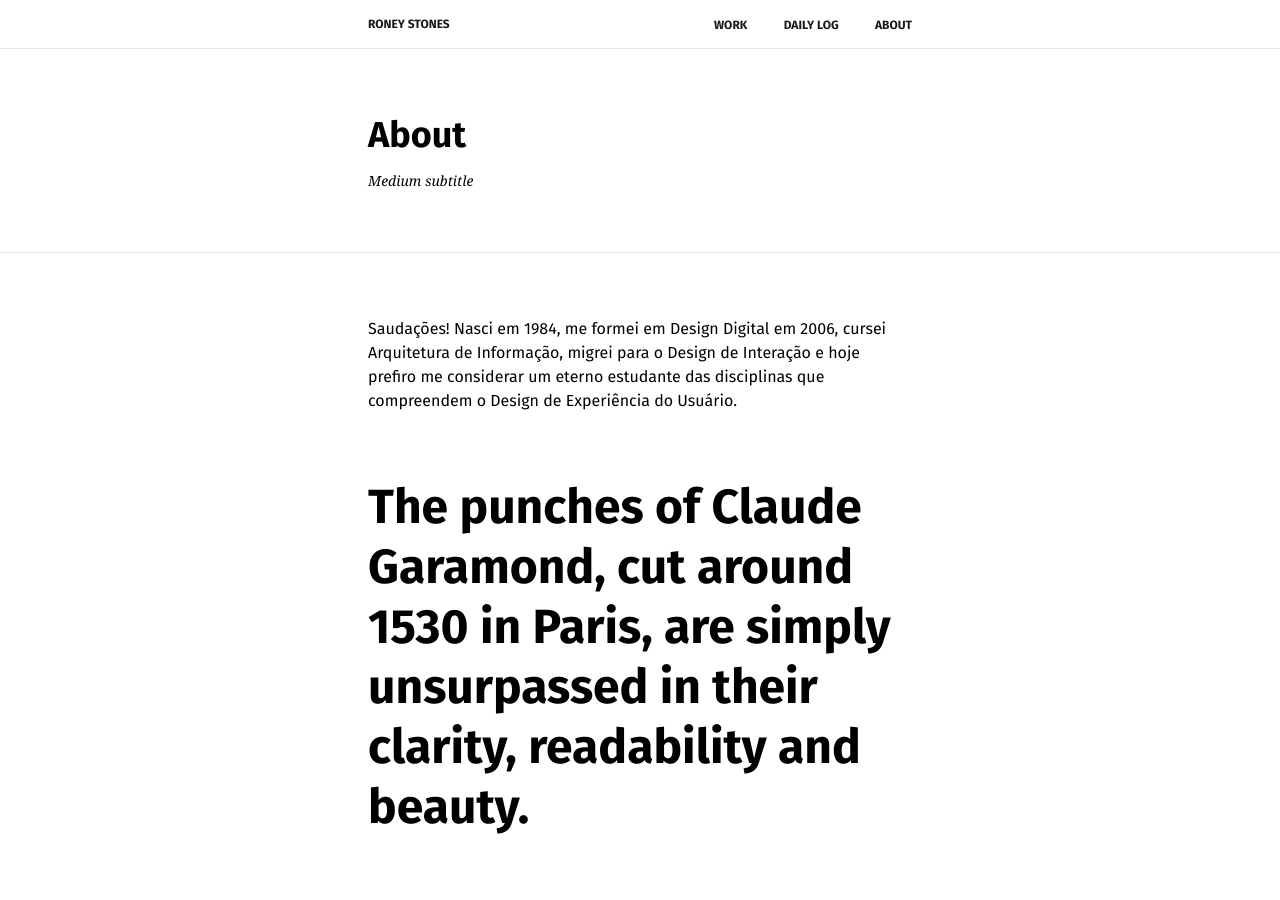
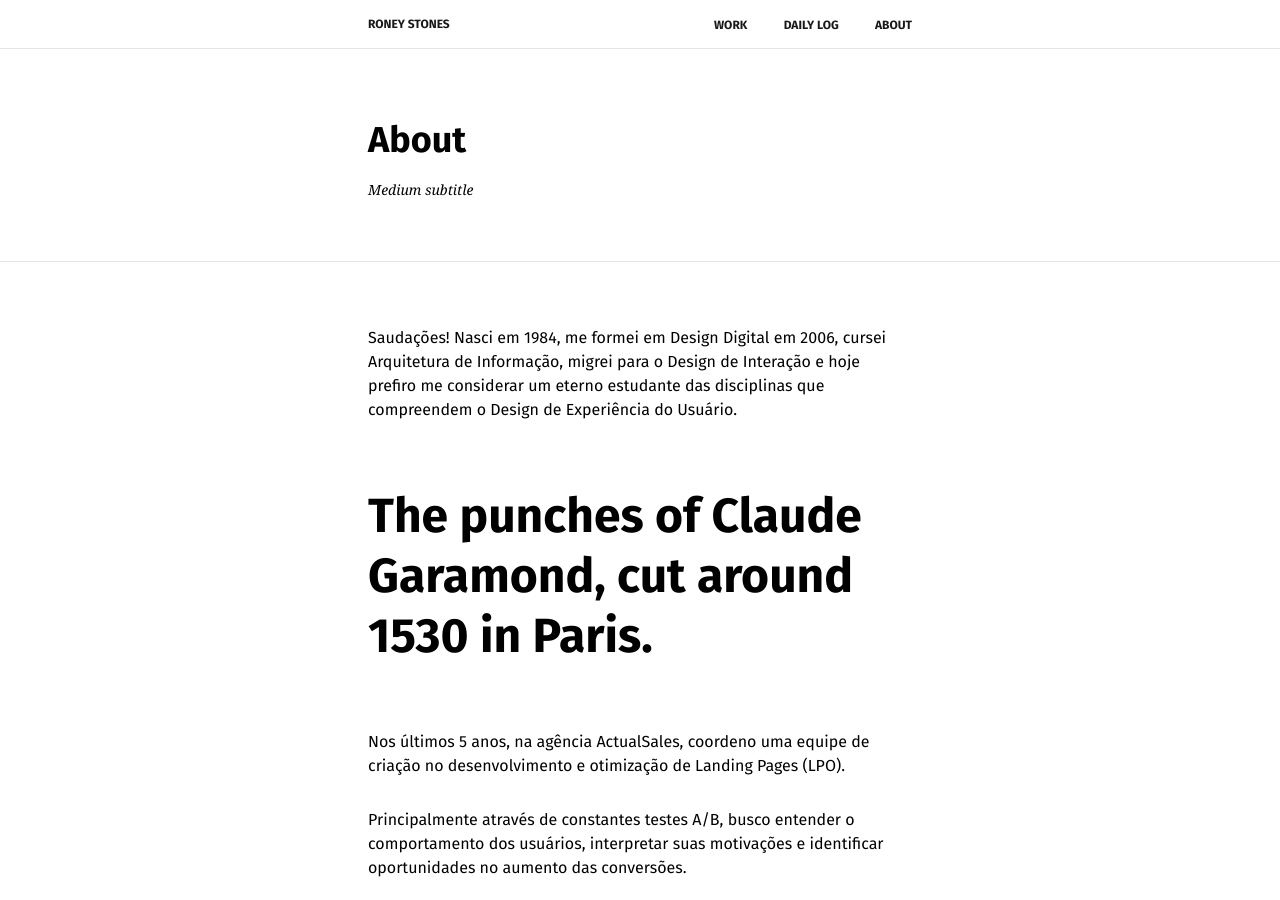
Before and after one commit to roneystones/roneystones, a Jekyll site: the page built from _pages/about.md, in a window 1280 px wide and 900 px high. Built offline with Jekyll 4.4.1, drawn with Linux system fonts in a browser that asks for light colours.

Commit message:
adjust copy

```diff
--- a/_layouts/home.html
+++ b/_layouts/home.html
@@ -6,7 +6,7 @@ layout: default
   <div class="measure-wide-l center ph4 ph6-ns ph0-l pv4 pv5-l">
     <h1 class="f3 f2-l fw7 measure-narrow-l lh-title pb3">
       <span class="bg-black-90 lh-copy white pa1 tracked">
-        User Experience, Visual Design<br>& Front-End Development
+        User Experience, Visual Design & Front-End Development
       </span>
     </h1>
     <h2 class="f3 fw1 georgia i">Lorem ipsum dolor est.</h2>
--- a/_layouts/page.html
+++ b/_layouts/page.html
@@ -4,7 +4,7 @@ layout: default
 
 <header class="bt bb b--black-10 dt w-100">
   <div class="measure-wide-l center ph4 ph6-ns ph0-l pv4 pv5-l">
-    <h1 class="f2 fw7 lh-title mt0 mb3">{{ page.title | escape }}</h1>
+    <h1 class="f2 fw7 lh-copy mt0 mb3">{{ page.title | escape }}</h1>
     <h2 class="f6 fw1 georgia i">Medium subtitle</h2>
   </div>
 </header>
--- a/_pages/about.md
+++ b/_pages/about.md
@@ -11,7 +11,7 @@ navigation_weight: 3
   </p>
 
   <blockquote class="ph0 pv5 f5 f1-ns center">
-    <p class="fw9 lh-copy lh-title-ns">The punches of Claude Garamond, cut around 1530 in Paris, are simply unsurpassed in their clarity, readability and beauty.
+    <p class="fw9 lh-copy lh-title-ns">The punches of Claude Garamond, cut around 1530 in Paris.
     </p>
   </blockquote>
 
```
